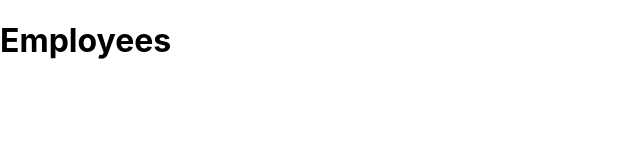
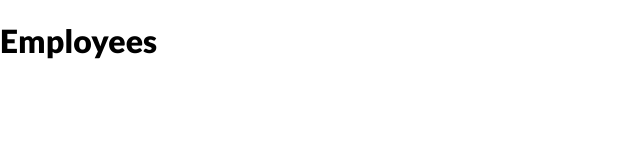
Before and after one commit to mmercado4/employees.nailted.miguelmercado, a React (Create React App) app: page / in a window 1280 px wide. Shown: the top 160 px of the page, without its empty margins (0-640 px from the left). Built offline with nearby package versions, Linux system fonts and the light colour scheme; the HTML template or start-up script is replaced by a standard one.

Commit message:
feat(header): create header component

```diff
--- a/src/App.tsx
+++ b/src/App.tsx
@@ -1,11 +1,10 @@
 import React from "react";
+import Header from "./components/Header";
 
 function App() {
   return (
     <div className="App">
-      <header className="App-header">
-        <h1>Employees</h1>
-      </header>
+      <Header />
     </div>
   );
 }
--- /dev/null
+++ b/src/components/Header.tsx
@@ -0,0 +1,11 @@
+import React from "react";
+
+const Header: React.FC = () => {
+  return (
+    <header>
+      <h1>Employees</h1>
+    </header>
+  );
+};
+
+export default Header;
--- a/src/index.css
+++ b/src/index.css
@@ -1,13 +1,12 @@
+@import url("https://fonts.googleapis.com/css2?family=Lato:wght@400;900&display=swap");
+
+:root {
+  --primary-font: "Lato", sans-serif;
+}
+
 body {
   margin: 0;
-  font-family: -apple-system, BlinkMacSystemFont, 'Segoe UI', 'Roboto', 'Oxygen',
-    'Ubuntu', 'Cantarell', 'Fira Sans', 'Droid Sans', 'Helvetica Neue',
-    sans-serif;
+  font-family: var(--primary-font);
   -webkit-font-smoothing: antialiased;
   -moz-osx-font-smoothing: grayscale;
 }
-
-code {
-  font-family: source-code-pro, Menlo, Monaco, Consolas, 'Courier New',
-    monospace;
-}
```
